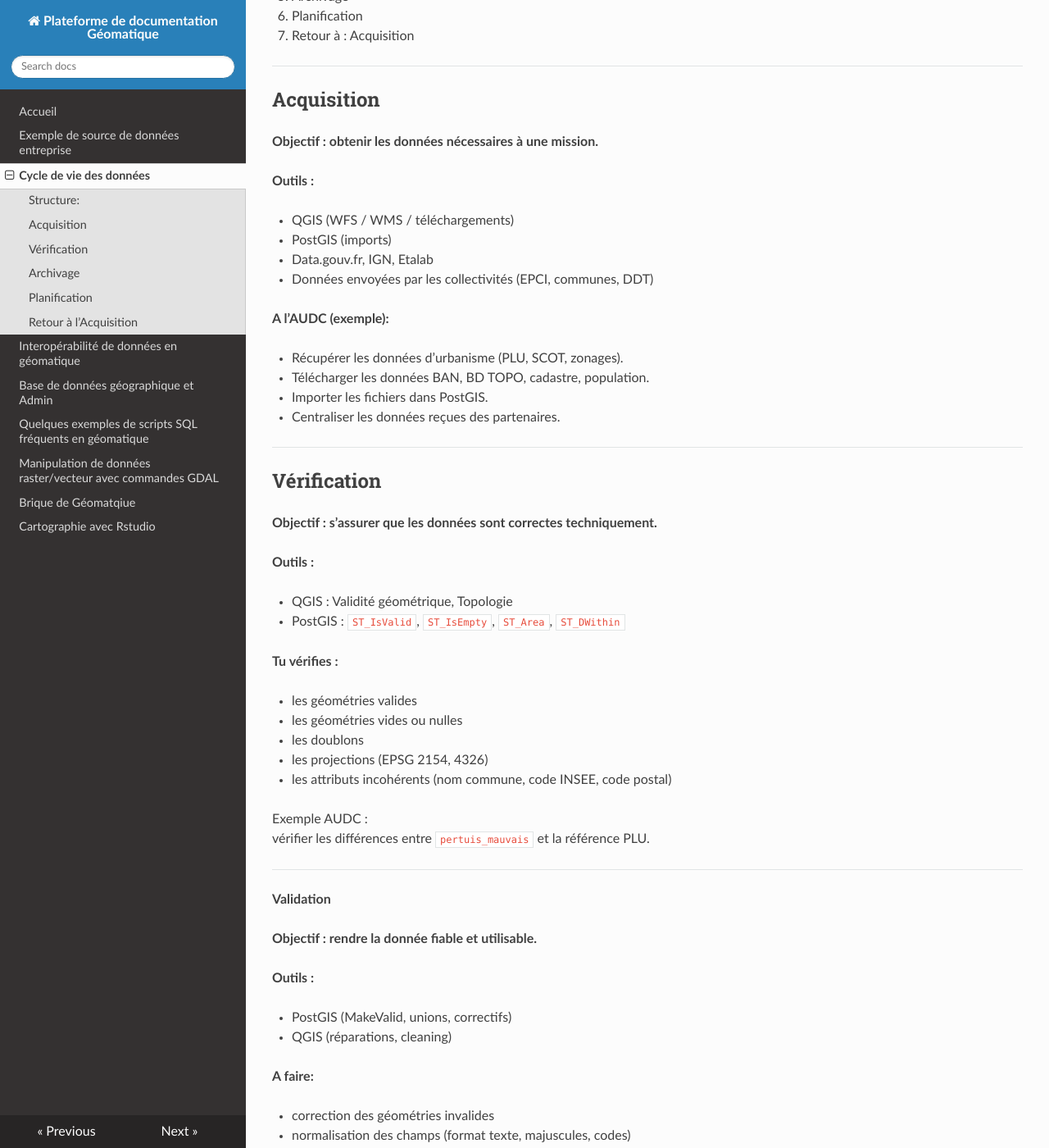
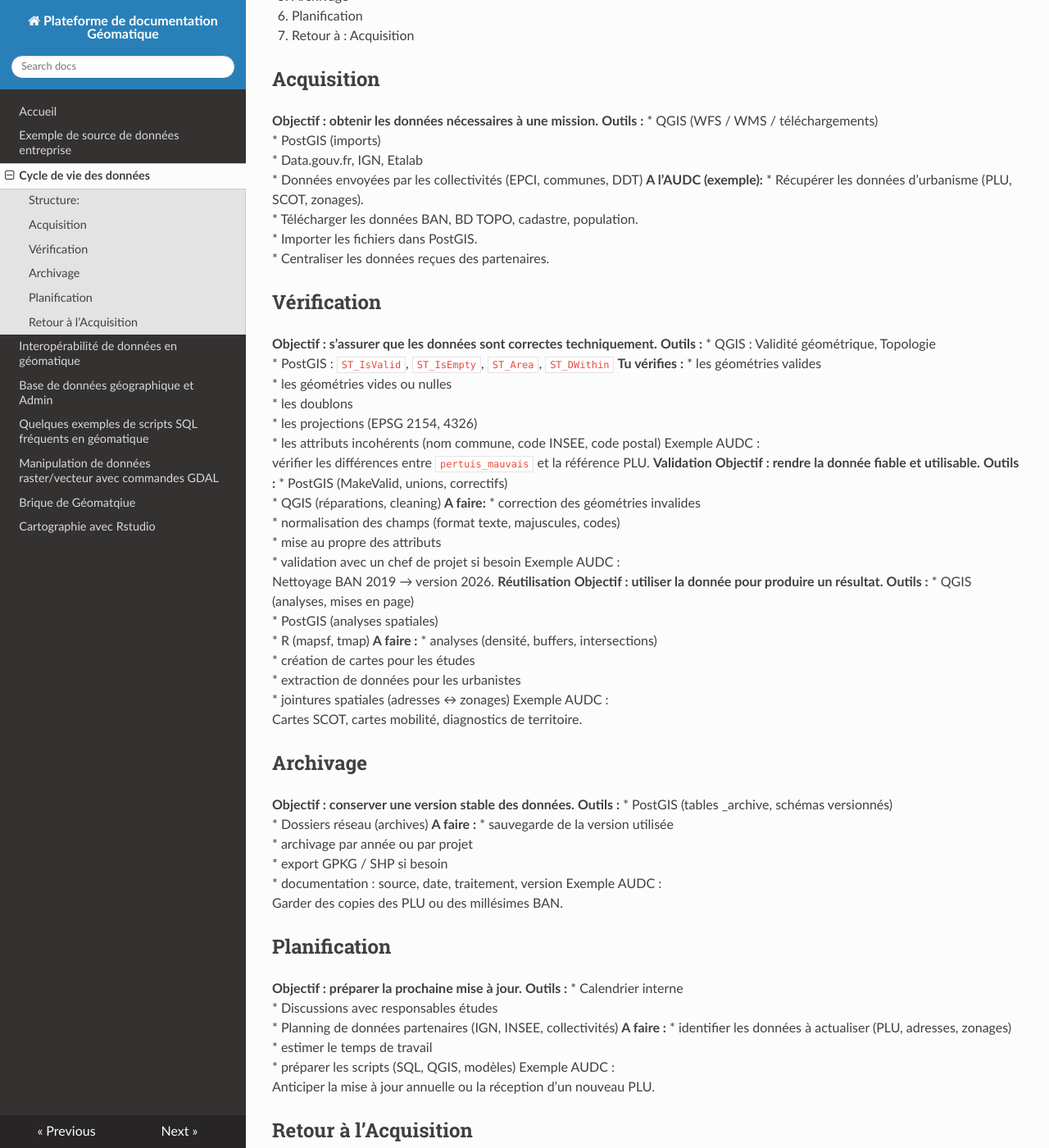
Before and after one commit to abdou123-guene/Site_de_documentation_geomatique, an MkDocs documentation site: the page built from docs/cycle_de_vie_des_donnees.md, in a window 1280 px wide and 1400 px high, scrolled down 351 px. Shown: the whole window at 82% size. Built offline with MkDocs 1.6.1, drawn with Linux system fonts in a browser that asks for light colours; nearby versions of some CDN libraries; part of the change alters nothing that is shown; some of the changed text lies outside the part shown.

```diff
--- a/docs/cycle_de_vie_des_donnees.md
+++ b/docs/cycle_de_vie_des_donnees.md
@@ -12,143 +12,83 @@
 6. Planification
 7. Retour à : Acquisition
 
----
-
 ## **Acquisition**
-
 **Objectif : obtenir les données nécessaires à une mission.**
-
 **Outils :**
-
 * QGIS (WFS / WMS / téléchargements)
 * PostGIS (imports)
 * Data.gouv.fr, IGN, Etalab
 * Données envoyées par les collectivités (EPCI, communes, DDT)
-
 **A l’AUDC (exemple):**
-
 * Récupérer les données d’urbanisme (PLU, SCOT, zonages).
 * Télécharger les données BAN, BD TOPO, cadastre, population.
 * Importer les fichiers dans PostGIS.
 * Centraliser les données reçues des partenaires.
-
----
-
 ## **Vérification**
-
 **Objectif : s’assurer que les données sont correctes techniquement.**
-
 **Outils :**
-
 * QGIS : Validité géométrique, Topologie
 * PostGIS : `ST_IsValid`, `ST_IsEmpty`, `ST_Area`, `ST_DWithin`
-
 **Tu vérifies :**
-
 * les géométries valides
 * les géométries vides ou nulles
 * les doublons
 * les projections (EPSG 2154, 4326\)
 * les attributs incohérents (nom commune, code INSEE, code postal)
-
 Exemple AUDC :
 vérifier les différences entre `pertuis_mauvais` et la référence PLU.
-
----
-
 **Validation**
-
 **Objectif : rendre la donnée fiable et utilisable.**
-
 **Outils :**
-
 * PostGIS (MakeValid, unions, correctifs)
 * QGIS (réparations, cleaning)
-
 **A faire:**
-
 * correction des géométries invalides
 * normalisation des champs (format texte, majuscules, codes)
 * mise au propre des attributs
 * validation avec un chef de projet si besoin
-
 Exemple AUDC :
 Nettoyage BAN 2019 → version 2026\.
-
----
-
 **Réutilisation**
-
 **Objectif : utiliser la donnée pour produire un résultat.**
-
 **Outils :**
-
 * QGIS (analyses, mises en page)
 * PostGIS (analyses spatiales)
 * R (mapsf, tmap)
-
 **A faire :**
-
 * analyses (densité, buffers, intersections)
 * création de cartes pour les études
 * extraction de données pour les urbanistes
 * jointures spatiales (adresses ↔ zonages)
-
 Exemple AUDC :
 Cartes SCOT, cartes mobilité, diagnostics de territoire.
-
----
-
 ## **Archivage**
-
 **Objectif : conserver une version stable des données.**
-
 **Outils :**
-
 * PostGIS (tables \_archive, schémas versionnés)
 * Dossiers réseau (archives)
-
 **A faire :**
-
 * sauvegarde de la version utilisée
 * archivage par année ou par projet
 * export GPKG / SHP si besoin
 * documentation : source, date, traitement, version
-
 Exemple AUDC :
 Garder des copies des PLU ou des millésimes BAN.
-
----
-
 ## **Planification**
-
 **Objectif : préparer la prochaine mise à jour.**
-
 **Outils :**
-
 * Calendrier interne
 * Discussions avec responsables études
 * Planning de données partenaires (IGN, INSEE, collectivités)
-
 **A faire :**
-
 * identifier les données à actualiser (PLU, adresses, zonages)
 * estimer le temps de travail
 * préparer les scripts (SQL, QGIS, modèles)
-
 Exemple AUDC :
 Anticiper la mise à jour annuelle ou la réception d’un nouveau PLU.
-
----
-
 ## **Retour à l’Acquisition**
-
 **Le cycle recommence.**
-
 → Tu acquiers de nouvelles données
 → Tu vérifies
 → Tu valides
 → etc.
-
-
-* actions que tu réalises
```
